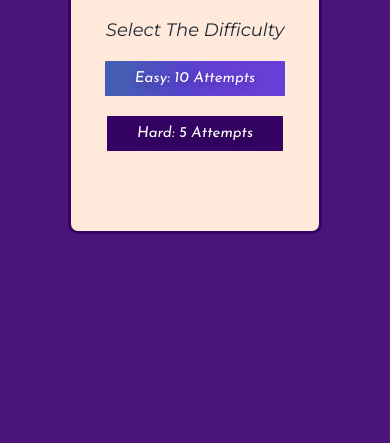
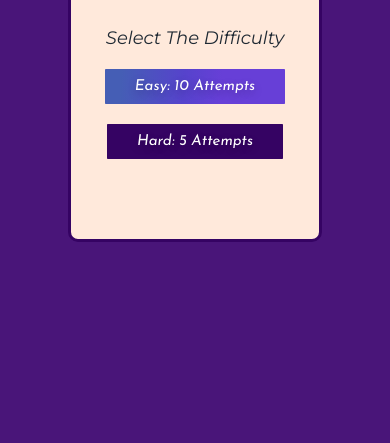
Before and after one commit to izhar9/Guess-The-Number, a plain HTML site: page index.html in a window 390 px wide. Shown: the part 401-844 px from the top of the page. Drawn offline with Linux system fonts and the light colour scheme.

Commit message:
Update style.css

```diff
--- a/style.css
+++ b/style.css
@@ -128,7 +128,7 @@
 
  @media only screen and (max-width: 600px) {
   body{
-   padding: 15%;
+   padding: 17%;
     width: 100vw;
     height: 100%;
     display: flex;
```
